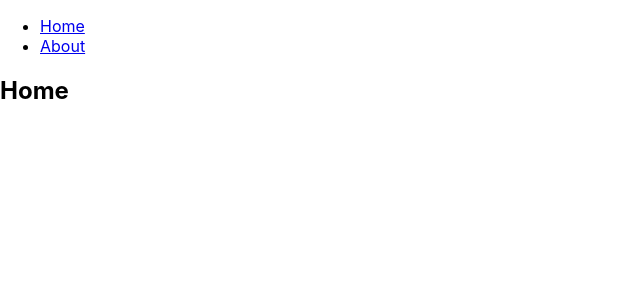
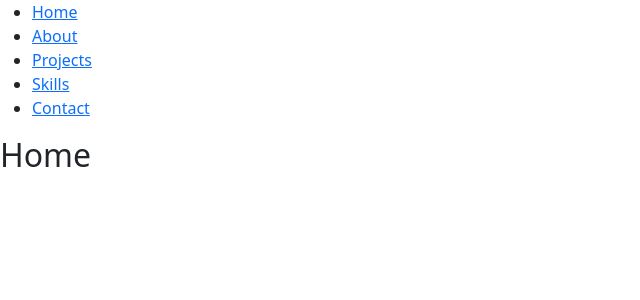
Before and after one commit to Isabellanamutenda/website-app, a React (Create React App) app: page / in a window 1280 px wide. Shown: the top 300 px of the page, without its empty margins (0-640 px from the left). Built offline with nearby package versions, Linux system fonts and the light colour scheme.

Commit message:
Add boostrap file

```diff
--- a/package.json
+++ b/package.json
@@ -6,7 +6,9 @@
     "@testing-library/jest-dom": "^5.17.0",
     "@testing-library/react": "^13.4.0",
     "@testing-library/user-event": "^13.5.0",
+    "bootstrap": "^5.3.2",
     "react": "^18.2.0",
+    "react-bootstrap": "^2.8.0",
     "react-dom": "^18.2.0",
     "react-router-dom": "^6.15.0",
     "react-scripts": "5.0.1",
--- a/src/App.js
+++ b/src/App.js
@@ -1,6 +1,10 @@
 import React from 'react';
 // 👇️ import Routes instead of Switch 👇️
 import {BrowserRouter as Router, Route, Link, Routes} from 'react-router-dom';
+{
+  /* The following line can be included in your src/index.js or App.js file */
+}
+import 'bootstrap/dist/css/bootstrap.min.css';
 
 export default function App() {
   return (
@@ -14,6 +18,15 @@ export default function App() {
             <li>
               <Link to="/about">About</Link>
             </li>
+            <li>
+              <Link to="/projects">Projects</Link>
+            </li>
+            <li>
+              <Link to="/skills">Skills</Link>
+            </li>
+            <li>
+              <Link to="/contact">Contact</Link>
+            </li>
           </ul>
         </nav>
 
@@ -21,6 +34,9 @@ export default function App() {
         <Routes>
           <Route path="/about" element={<About />} />
           <Route path="/" element={<Home />} />
+          <Route path="/projects" element={<Projects />} />
+          <Route path="/skills" element={<Skills />} />
+          <Route path="/contact" element={<Contact />} />
         </Routes>
       </div>
     </Router>
@@ -34,3 +50,12 @@ function Home() {
 function About() {
   return <h2>About</h2>;
 }
+function Projects() {
+  return <h2>Projects</h2>;
+}
+function Skills() {
+  return <h2>Skills</h2>;
+}
+function Contact() {
+  return <h2>Contact</h2>;
+}
```
Also changed, not shown: 1 other file (tests, documents, lock files or other folders).
